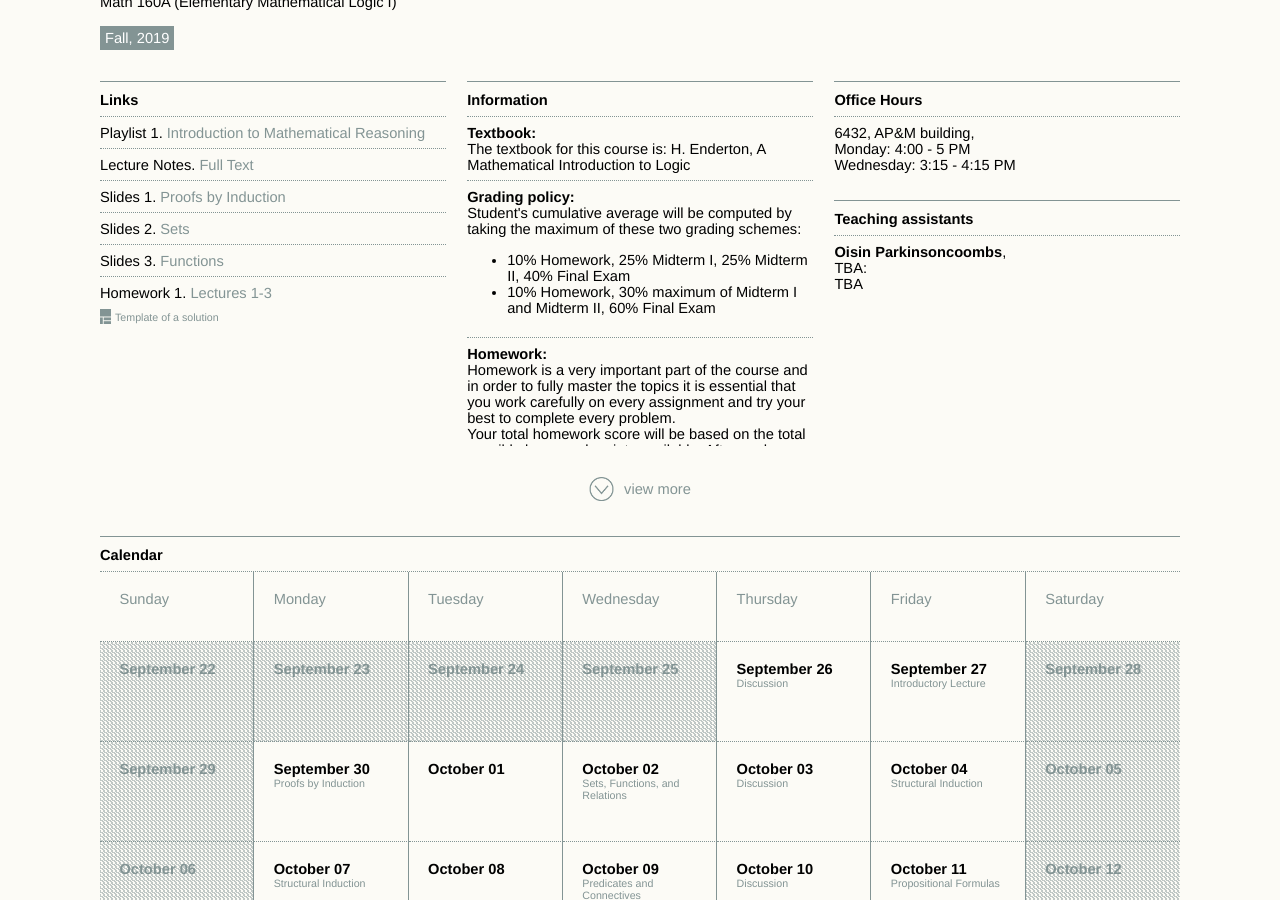
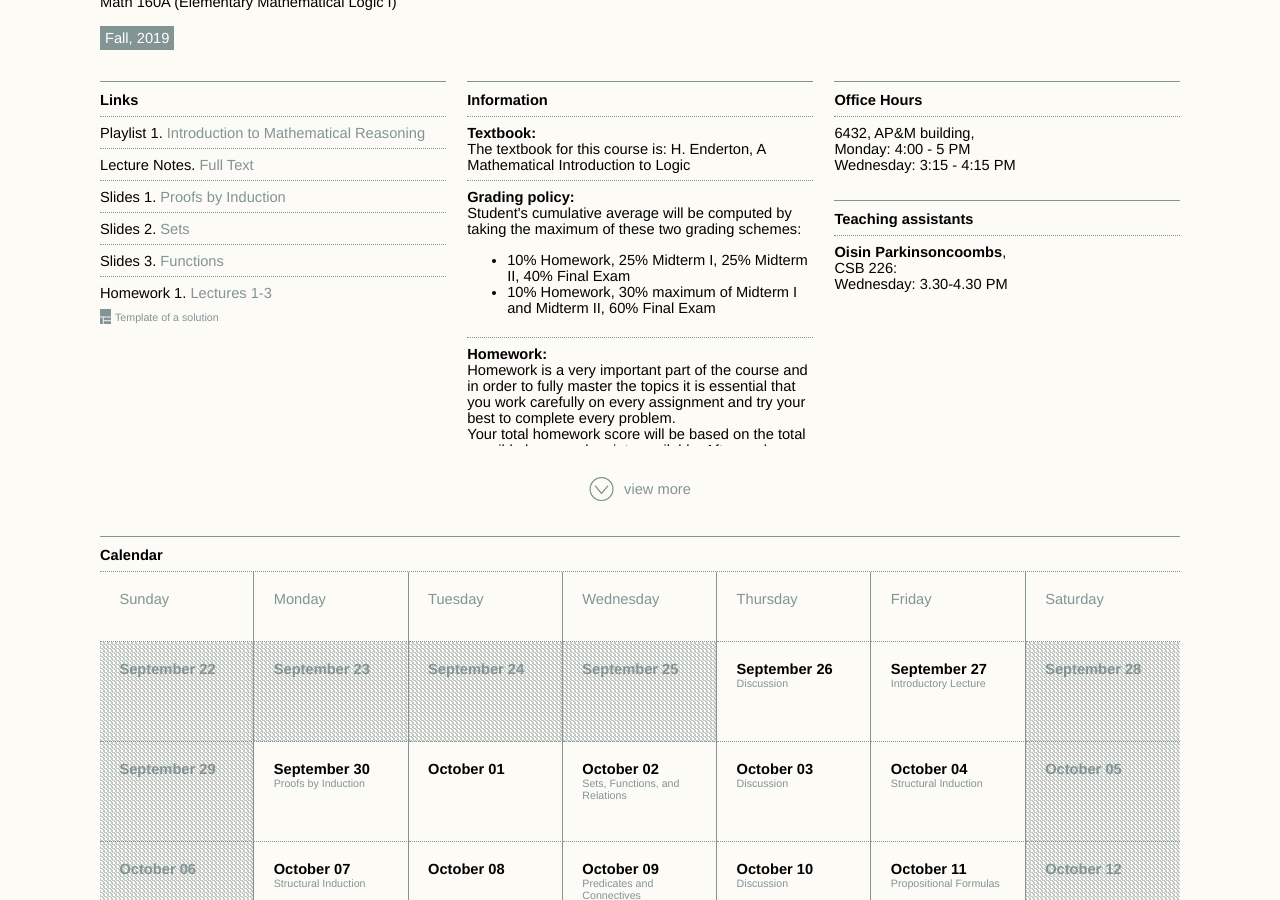
Before and after one commit to alexanderknop/alexanderknop.github.io, a Jekyll site: the page built from teaching/ucsd/160a/2019/fall/index.html, in a window 1280 px wide and 900 px high, scrolled down 561 px. Built offline with Jekyll 4.4.1, drawn with Linux system fonts in a browser that asks for light colours; nearby versions of some CDN libraries.

Commit message:
Add offuice hours for ucsd/160A

```diff
--- a/teaching/ucsd/160a/2019/fall/index.html
+++ b/teaching/ucsd/160a/2019/fall/index.html
@@ -47,9 +47,9 @@ office-hours:
 tas:
     -
         name: "Oisin Parkinsoncoombs"
-        office: "TBA"
+        office: "CSB 226"
         office-hours:
-            - "TBA"
+            - "Wednesday: 3.30-4.30 PM"
 ---
 
 {% include_relative links.html %}
```
